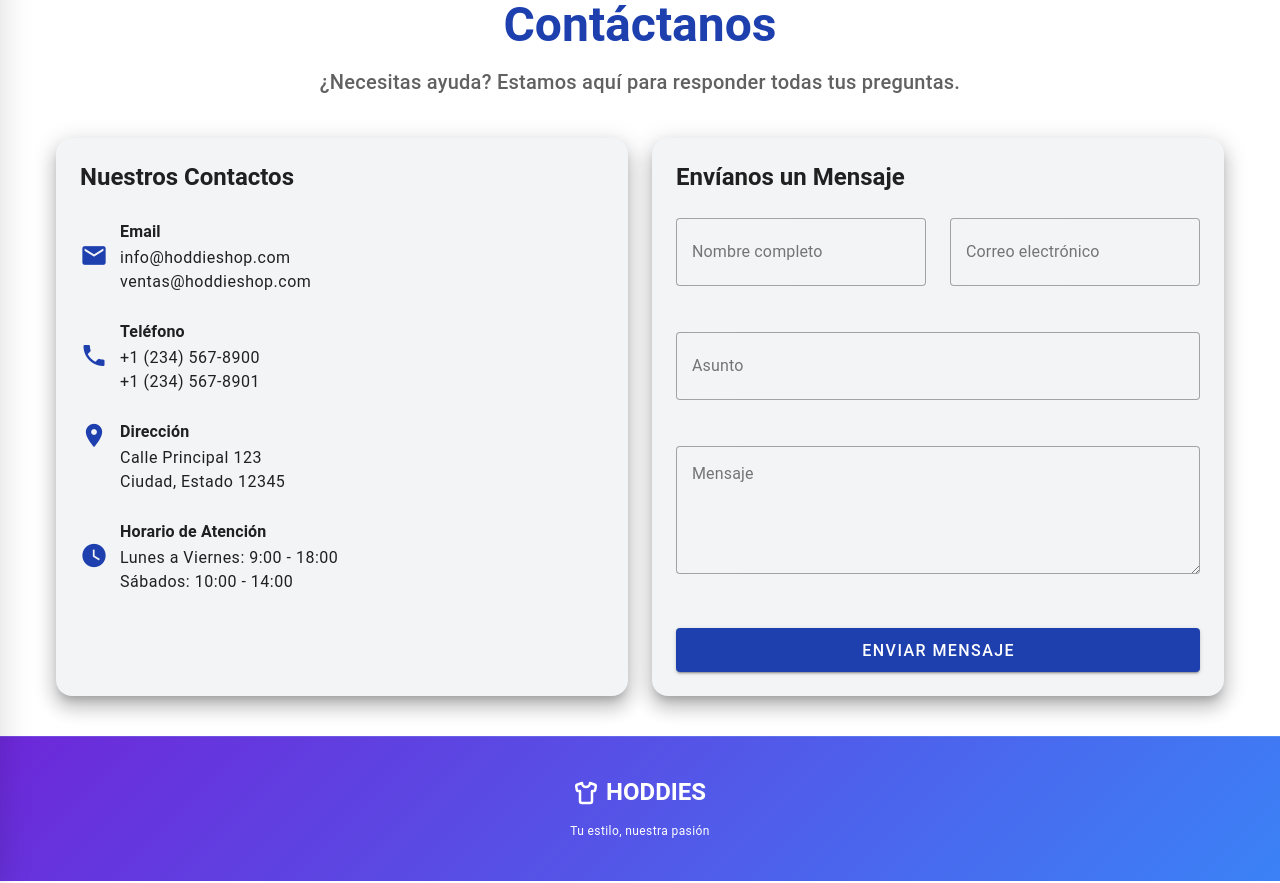
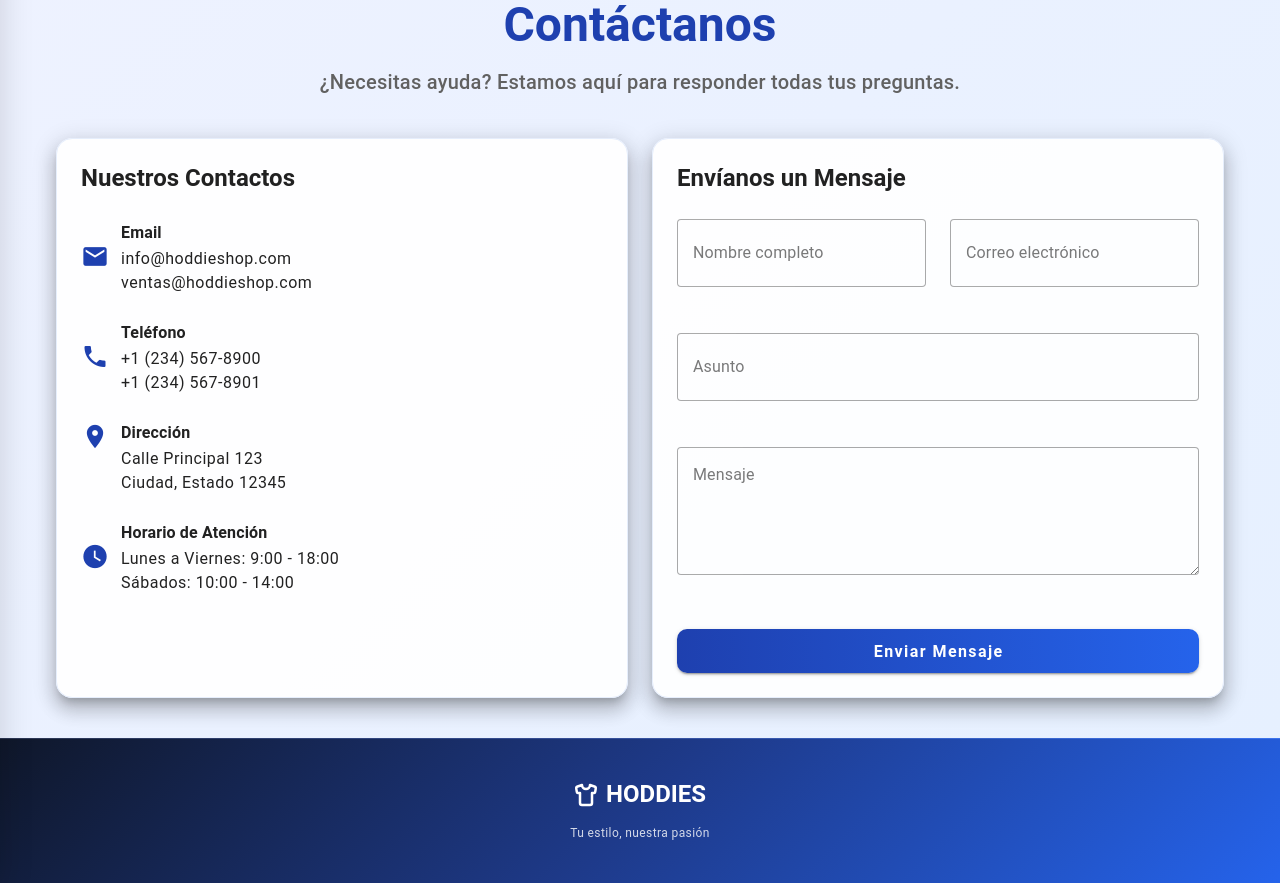
Before and after one commit to Danithza/hoddiesShopFront, a Vue app: page /contacto in a window 1280 px wide. Shown: the part 180-1063 px from the top of the page. Built offline with nearby package versions, Linux system fonts and the light colour scheme; the HTML template or start-up script is replaced by a standard one.

Commit message:
sapaaaaaaaaaaaaaaaaaaaaaaaaa

```diff
--- a/src/components/Footer.vue
+++ b/src/components/Footer.vue
@@ -25,8 +25,10 @@ import { Shirt } from 'lucide-vue-next'
 
 <style scoped>
 .footer-simple {
-  background: linear-gradient(135deg, #6d28d9 0%, #3b82f6 100%) !important;
+  /* Fondo azul oscuro degradado (más profesional y moderno) */
+  background: linear-gradient(135deg, #0f172a 0%, #1e3a8a 50%, #2563eb 100%) !important;
   border-top: 1px solid rgba(255, 255, 255, 0.1);
+  color: #ffffff;
 }
 
 /* Logo Footer */
@@ -51,6 +53,12 @@ import { Shirt } from 'lucide-vue-next'
   justify-content: center;
 }
 
+/* Texto con más suavidad visual */
+.text-caption {
+  opacity: 0.8;
+  letter-spacing: 0.3px;
+}
+
 /* Responsive */
 @media (max-width: 600px) {
   .footer-simple {
@@ -63,7 +71,7 @@ import { Shirt } from 'lucide-vue-next'
   }
 
   .text-h5 {
-    font-size: 1.5rem !important;
+    font-size: 1.4rem !important;
   }
 }
 </style>
--- a/src/views/ContactoView.vue
+++ b/src/views/ContactoView.vue
@@ -1,5 +1,5 @@
 <template>
-  <v-main>
+  <v-main class="contacto-fondo">
     <v-container class="py-10 categoria-container">
       <h1 class="text-h3 font-weight-bold text-center mb-4 categoria-titulo">
         Contáctanos
@@ -12,7 +12,7 @@
       <v-row>
         <!-- Información de contacto -->
         <v-col cols="12" md="6">
-          <v-card class="pa-6 h-100" elevation="12">
+          <v-card class="pa-6 h-100 contacto-card" elevation="12">
             <h3 class="text-h5 font-weight-bold mb-6">Nuestros Contactos</h3>
 
             <div class="mb-6 d-flex align-center">
@@ -55,7 +55,7 @@
 
         <!-- Formulario -->
         <v-col cols="12" md="6">
-          <v-card class="pa-6 h-100" elevation="12">
+          <v-card class="pa-6 h-100 contacto-card" elevation="12">
             <h3 class="text-h5 font-weight-bold mb-6">Envíanos un Mensaje</h3>
 
             <v-form @submit.prevent="sendEmail" ref="formRef">
@@ -106,7 +106,7 @@
                   <v-btn
                     color="primary"
                     size="large"
-                    class="w-100 mt-2"
+                    class="w-100 mt-2 boton-enviar"
                     type="submit"
                     :loading="loading"
                     elevation="2"
@@ -161,6 +161,9 @@ const showMessage = (message: string, color: 'success' | 'error') => {
   snackbar.show = true
 }
 
+// Lista de dominios permitidos (ajusta aquí si quieres solo gmail y hotmail)
+const ALLOWED_DOMAINS = ['gmail.com', 'hotmail.com', 'outlook.com', 'yahoo.com']
+
 // Validar campos
 const validateField = (field: keyof typeof formData) => {
   const value = formData[field].trim()
@@ -179,18 +182,35 @@ const validateField = (field: keyof typeof formData) => {
   }
 
   if (field === 'email') {
-    // validación de formato
-    const emailPattern = /^[A-Za-z0-9._%+-]+@([A-Za-z0-9-]+\.)+[A-Za-z]{2,}$/
-    const domain = value.split('@')[1]?.toLowerCase() || ''
-    const domainRegex = /^[a-z0-9-]+(\.[a-z]{2,})+$/
+    // No permitir comas ni espacios
+    if (value.includes(',') || /\s/.test(value)) {
+      errors.email = 'El correo no puede contener comas ni espacios'
+      return
+    }
 
+    // No permitir puntos consecutivos
+    if (/\.\./.test(value)) {
+      errors.email = 'Formato de correo inválido (puntos consecutivos)'
+      return
+    }
+
+    // Validación básica de formato
+    const emailPattern = /^[a-zA-Z0-9._%+-]+@[a-zA-Z0-9.-]+\.[A-Za-z]{2,}$/
     if (!emailPattern.test(value)) {
       errors.email = 'Formato de email inválido'
       return
     }
 
-    if (!domainRegex.test(domain) || /(.)\1{2,}/.test(domain) || /[0-9]{2,}/.test(domain)) {
-      errors.email = 'Dominio de correo no válido'
+    // Verificar dominio permitido (ej: gmail.com, hotmail.com, etc.)
+    const domain = value.split('@')[1]?.toLowerCase() || ''
+    if (!ALLOWED_DOMAINS.includes(domain)) {
+      errors.email = `Solo se permiten correos de: ${ALLOWED_DOMAINS.join(', ')}`
+      return
+    }
+
+    // Opcional: evitar dominios con más de 2 dígitos seguidos (ej: no permitir "ex123.com")
+    if (/(?:\d){3,}/.test(domain)) {
+      errors.email = 'Dominio inválido'
       return
     }
 
@@ -260,18 +280,55 @@ const resetForm = () => {
 </script>
 
 <style scoped>
-.categoria-titulo {
-  color: #1e40af;
+/* Fondo suave y sutil para la sección (azul claro) */
+.contacto-fondo {
+  background: linear-gradient(135deg, #eef2ff, #e6f0ff);
 }
 
-.v-card {
-  border-radius: 16px;
+/* Título principal en azul */
+.categoria-titulo {
+  color: #1e40af; /* azul fuerte */
 }
 
-.v-btn {
-  transition: none !important; /* sin movimiento */
+/* Estilo común para las tarjetas de contacto y formulario */
+.contacto-card {
+  background-color: #ffffffee;
+  border-radius: 16px;
+  border: 1px solid #e6eefc;
+  box-shadow: 0 6px 14px rgba(30, 64, 175, 0.08);
+  transition: transform 0.22s ease, box-shadow 0.22s ease;
 }
 
+.contacto-card:hover {
+  transform: translateY(-4px);
+  box-shadow: 0 10px 30px rgba(30, 64, 175, 0.12);
+}
+
+/* Botón principal: azul (igual al botón de la página de inicio) */
+.boton-enviar {
+  background: linear-gradient(90deg, #1e40af, #2563eb) !important;
+  color: #ffffff !important;
+  font-weight: 600;
+  border-radius: 10px !important;
+  box-shadow: 0 6px 18px rgba(37, 99, 235, 0.18);
+  text-transform: none !important;
+  transition: transform 0.18s ease, box-shadow 0.18s ease;
+}
+
+.boton-enviar:hover {
+  transform: translateY(-2px);
+  box-shadow: 0 10px 28px rgba(37, 99, 235, 0.26);
+}
+
+/* Campos con fondo sutil y bordes redondeados */
+.v-text-field input,
+.v-textarea textarea {
+  background-color: #eef7ff !important;
+  border-radius: 10px !important;
+  min-height: 90px;
+}
+
+/* Mantener altura mínima como en tu diseño original */
 .v-text-field,
 .v-textarea {
   min-height: 90px;
```
